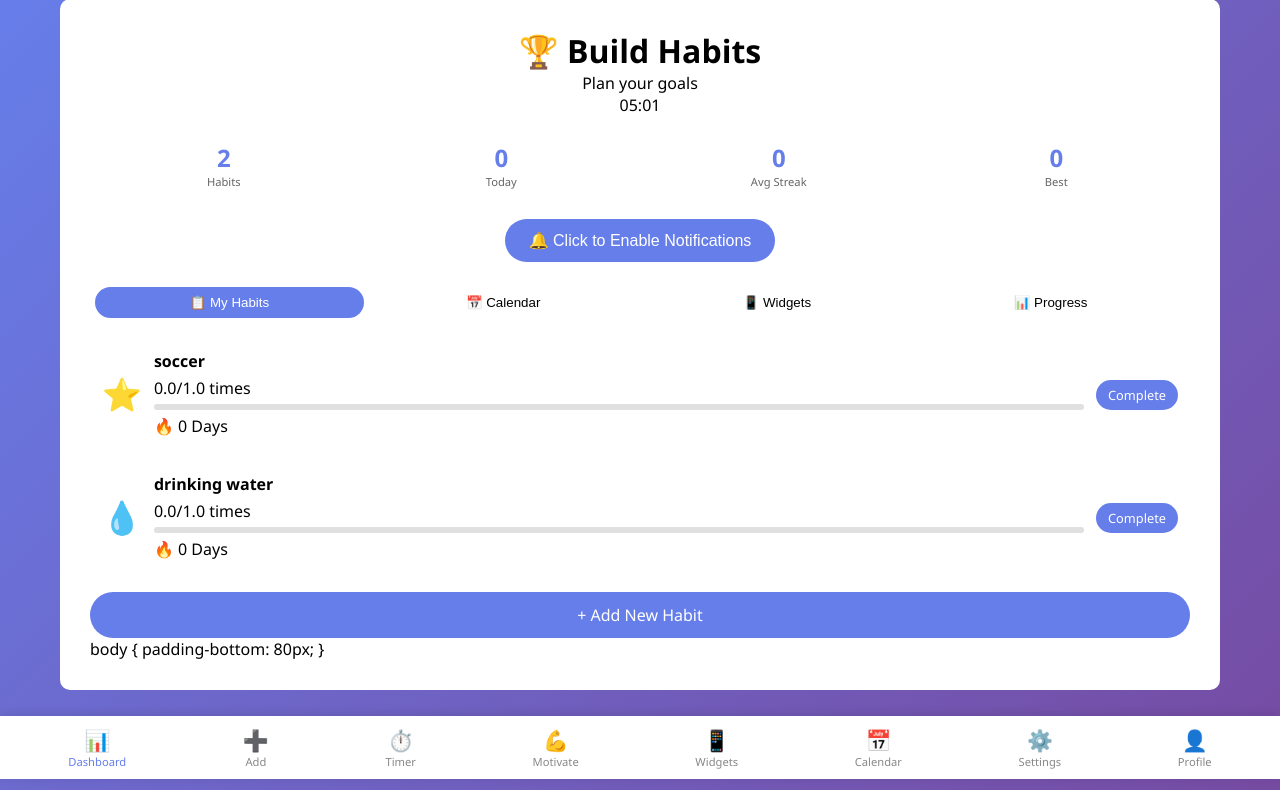
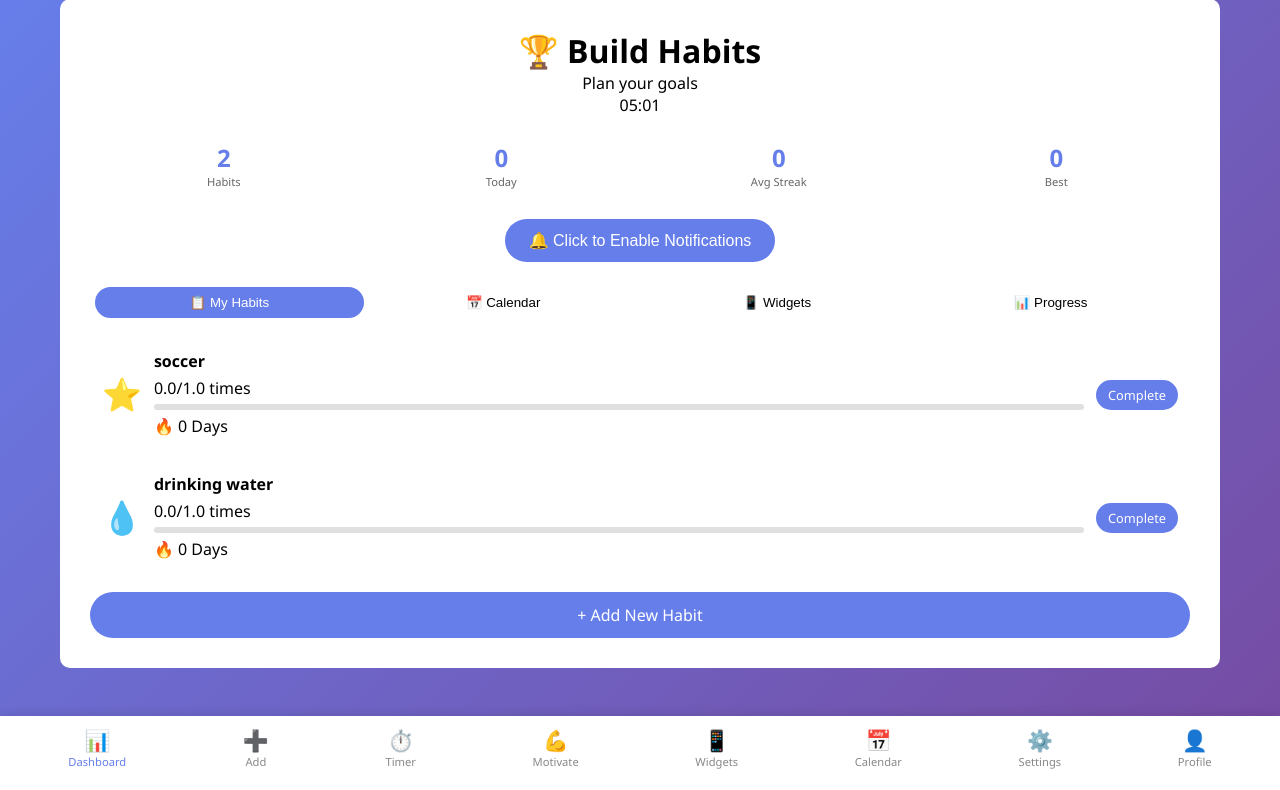
Before and after one commit to cliff3914/IntelliHabit-tracker, a Flask app: page /dashboard in a window 1280 px wide. Shown: the part 21-811 px from the top of the page. After the commit the page ends 790 px from the top, so only its background shows below. Run offline with Flask 3, Linux system fonts and the light colour scheme; a user stored in the database is signed in; data comes from the database, SQL or seed files in the repository.

Commit message:
Clean up dashboard.html and fix bottom navigation

```diff
--- a/templates/dashboard.html
+++ b/templates/dashboard.html
@@ -365,6 +365,9 @@ body.dark-mode .widget-card,
 body.dark-mode .stat-card {
     background: #1a1a2e;
 }
+body {
+    padding-bottom: 80px;
+}
 </style>
 
 <script src="https://cdn.jsdelivr.net/npm/chart.js"></script>
@@ -488,15 +491,4 @@ document.addEventListener('DOMContentLoaded', function() {
     </a>
 </div>
 
-<style>
-    body {
-        padding-bottom: 80px;
-    }
-</style>
-
-body {
-        padding-bottom: 80px;
-    }
-</style>
-
 {% endblock %}
```
